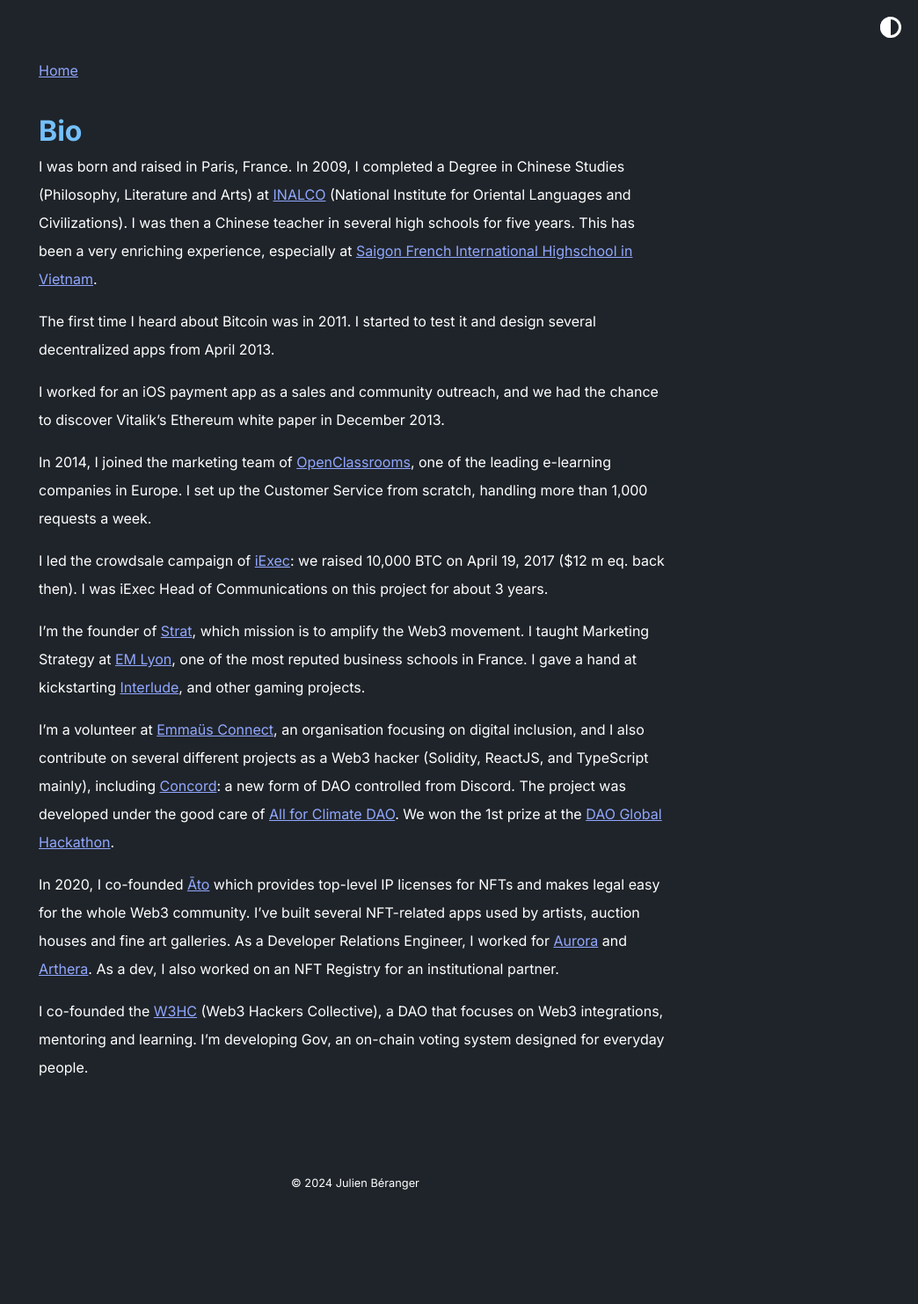
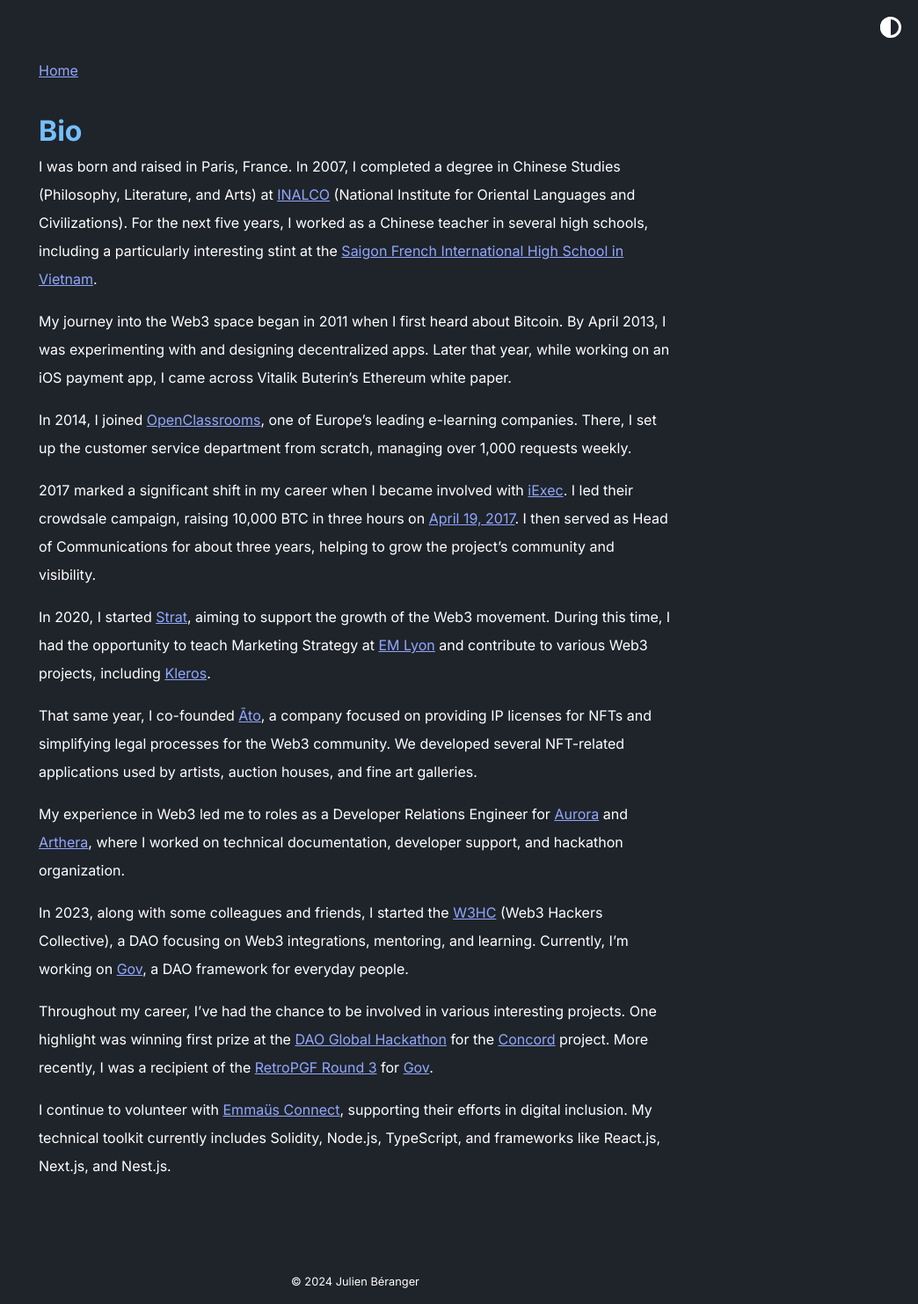
Before and after one commit to julienbrg/personal-website, a Jekyll site: the page built from bio.md, in a window 1280 px wide. Shown: the whole page at 88% size, without its empty margins (236-1280 px from the left). Built offline with Jekyll 4.4.1, drawn with Linux system fonts in a browser that asks for light colours; before the commit the page ends 1370 px from its top, so only the background shows below that.

Commit message:
update bio

```diff
--- a/_config.yml
+++ b/_config.yml
@@ -2,7 +2,7 @@
 author: Julien Béranger
 url: https://julienberanger.com # root address of the site
 description: > # description of the site (multiple lines allowed)
-  I’ve been committed to building Web3 for more than ten years. I've co-founded of the Web3 Hackers Collective and I'm currently working on launching several different apps including Gov, an on-chain voting system (DAO) designed for everyday people. I code in Solidity, Node.js, TypeScript, and I mostly work with frameworks like React, Next.js, and Nest.js (APIs).
+  I’ve been committed to building Web3 for more than ten years. I've co-founded of the Web3 Hackers Collective and I'm currently working on launching several different apps including Gov, an on-chain voting system designed for everyday people. I code in Solidity, Node.js, TypeScript, and I mostly work with frameworks like React, Next.js, and Nest.js (APIs).
 permalink: /:slug
 favicon: "./logo.png" # relative path to site's favicon
 
--- a/bio.md
+++ b/bio.md
@@ -3,20 +3,22 @@
 title: Bio
 ---
 
-I was born and raised in Paris, France. In 2009, I completed a Degree in Chinese Studies (Philosophy, Literature and Arts) at [INALCO](http://www.aefe.fr/reseau-scolaire-mondial/rechercher-un-etablissement/viet-nam-ho-chi-minh-ville-lycee-francais) (National Institute for Oriental Languages and Civilizations). I was then a Chinese teacher in several high schools for five years. This has been a very enriching experience, especially at [Saigon French International Highschool in Vietnam](http://www.aefe.fr/reseau-scolaire-mondial/rechercher-un-etablissement/viet-nam-ho-chi-minh-ville-lycee-francais).
+I was born and raised in Paris, France. In 2007, I completed a degree in Chinese Studies (Philosophy, Literature, and Arts) at [INALCO](http://www.inalco.fr/) (National Institute for Oriental Languages and Civilizations). For the next five years, I worked as a Chinese teacher in several high schools, including a particularly interesting stint at the [Saigon French International High School in Vietnam](http://www.aefe.fr/reseau-scolaire-mondial/rechercher-un-etablissement/viet-nam-ho-chi-minh-ville-lycee-francais).
 
-The first time I heard about Bitcoin was in 2011. I started to test it and design several decentralized apps from April 2013.
+My journey into the Web3 space began in 2011 when I first heard about Bitcoin. By April 2013, I was experimenting with and designing decentralized apps. Later that year, while working on an iOS payment app, I came across Vitalik Buterin's Ethereum white paper.
 
-I worked for an iOS payment app as a sales and community outreach, and we had the chance to discover Vitalik's Ethereum white paper in December 2013.
+In 2014, I joined [OpenClassrooms](https://openclassrooms.com/), one of Europe's leading e-learning companies. There, I set up the customer service department from scratch, managing over 1,000 requests weekly.
 
-In 2014, I joined the marketing team of [OpenClassrooms](https://openclassrooms.com/), one of the leading e-learning companies in Europe. I set up the Customer Service from scratch, handling more than 1,000 requests a week.
+2017 marked a significant shift in my career when I became involved with [iExec](https://iex.ec/). I led their crowdsale campaign, raising 10,000 BTC in three hours on [April 19, 2017](https://cointelegraph.com/news/iexec-closes-worlds-5th-largest-ico-with-12-mln-in-6-hours). I then served as Head of Communications for about three years, helping to grow the project's community and visibility.
 
-I led the crowdsale campaign of [iExec](https://iex.ec/): we raised 10,000 BTC on April 19, 2017 ($12 m eq. back then). I was iExec Head of Communications on this project for about 3 years.
+In 2020, I started [Strat](https://strat.cc), aiming to support the growth of the Web3 movement. During this time, I had the opportunity to teach Marketing Strategy at [EM Lyon](https://www.em-lyon.com/en) and contribute to various Web3 projects, including [Kleros](https://kleros.io/).
 
-I'm the founder of [Strat](https://strat.cc), which mission is to amplify the Web3 movement. I taught Marketing Strategy at [EM Lyon](https://www.em-lyon.com/en), one of the most reputed business schools in France. I gave a hand at kickstarting [Interlude](http://interlude.gg/), and other gaming projects.
+That same year, I co-founded [Āto](https://ato.works/), a company focused on providing IP licenses for NFTs and simplifying legal processes for the Web3 community. We developed several NFT-related applications used by artists, auction houses, and fine art galleries.
 
-I'm a volunteer at [Emmaüs Connect](https://emmaus-connect.org/), an organisation focusing on digital inclusion, and I also contribute on several different projects as a Web3 hacker (Solidity, ReactJS, and TypeScript mainly), including [Concord](https://github.com/allforclimate/concord): a new form of DAO controlled from Discord. The project was developed under the good care of [All for Climate DAO](https://dao.allforclimate.earth/). We won the 1st prize at the [DAO Global Hackathon](https://hackforfreedom.org/#winners).
+My experience in Web3 led me to roles as a Developer Relations Engineer for [Aurora](https://aurora.dev/) and [Arthera](https://arthera.net/), where I worked on technical documentation, developer support, and hackathon organization.
 
-In 2020, I co-founded [Āto](https://ato.works/) which provides top-level IP licenses for NFTs and makes legal easy for the whole Web3 community. I've built several NFT-related apps used by artists, auction houses and fine art galleries. As a Developer Relations Engineer, I worked for [Aurora](https://aurora.dev/) and [Arthera](https://docs.arthera.net/). As a dev, I also worked on an NFT Registry for an institutional partner.
+In 2023, along with some colleagues and friends, I started the [W3HC](https://w3hc.org/) (Web3 Hackers Collective), a DAO focusing on Web3 integrations, mentoring, and learning. Currently, I'm working on [Gov](https://github.com/w3hc/gov), a DAO framework for everyday people.
 
-I co-founded the [W3HC](https://w3hc.org/) (Web3 Hackers Collective), a DAO that focuses on Web3 integrations, mentoring and learning. I'm developing Gov, an on-chain voting system designed for everyday people.
+Throughout my career, I've had the chance to be involved in various interesting projects. One highlight was winning first prize at the [DAO Global Hackathon](https://hackforfreedom.org/#winners) for the [Concord](https://github.com/allforclimate/concord) project. More recently, I was a recipient of the [RetroPGF Round 3](https://vote.optimism.io/retropgf/3/application/0x8ea2ef9ab0d04fe8fdb9edd5208abf0504eafb530378f52b6a401f2b26a9e233) for [Gov](https://github.com/w3hc/gov).
+
+I continue to volunteer with [Emmaüs Connect](https://emmaus-connect.org/), supporting their efforts in digital inclusion. My technical toolkit currently includes Solidity, Node.js, TypeScript, and frameworks like React.js, Next.js, and Nest.js.
```
